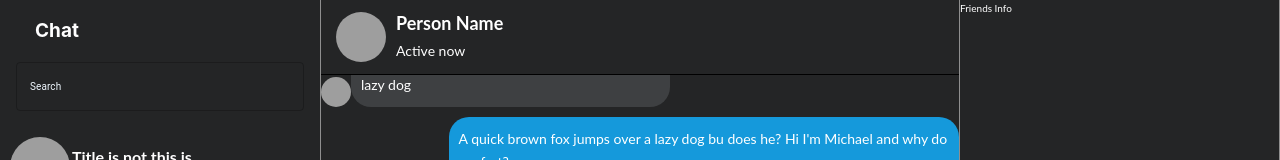
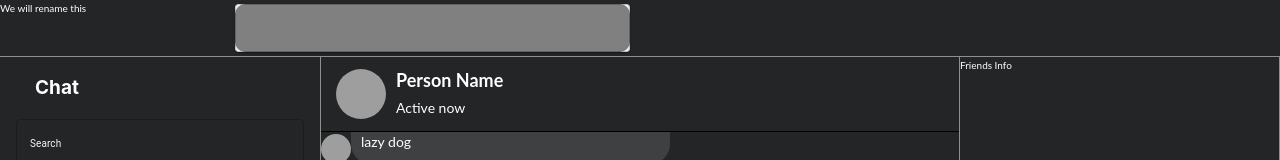
Before and after one commit to BimalPandeyCode/WeWillRenameThis, a React (Create React App) app in the folder Client/facebookclone/: page /messages in a window 1280 px wide. Shown: the top 160 px of the page. Built offline with nearby package versions, Linux system fonts and the light colour scheme; grey boxes are pictures that could not be loaded.

Commit message:
Removed node modules Day.4

```diff
--- a/Client/facebookclone/src/pages/MessagesPage/index.css
+++ b/Client/facebookclone/src/pages/MessagesPage/index.css
@@ -3,10 +3,11 @@
   display: grid;
   -ms-grid-columns: 0.5fr 1fr 0.5fr;
       grid-template-columns: 0.5fr 1fr 0.5fr;
-      grid-template-areas: "searchBar  individualmessages friendsInfo"
+      grid-template-areas: "NavBar NavBar NavBar"
+ "searchBar  individualmessages friendsInfo"
  "friendList individualmessages friendsInfo";
-  -ms-grid-rows: 125px 1fr;
-      grid-template-rows: 125px 1fr;
+  -ms-grid-rows: 57px 125px 1fr;
+      grid-template-rows: 57px 125px 1fr;
   min-height: 100vh;
   max-height: 100vh;
   color: white;
@@ -15,8 +16,47 @@
   z-index: 2;
 }
 
+.MessagesPageContainer .NavBar {
+  -ms-grid-row: 1;
+  -ms-grid-column: 1;
+  -ms-grid-column-span: 3;
+  grid-area: NavBar;
+  border-bottom: 1px solid #8f8f8f;
+  display: -ms-grid;
+  display: grid;
+  -ms-grid-columns: 150px 1fr 1fr;
+      grid-template-columns: 150px 1fr 1fr;
+      grid-template-areas: "navbarTitle navbarSearchbar .";
+}
+
+.MessagesPageContainer .NavBar .NavBar__title {
+  -ms-grid-row: 1;
+  -ms-grid-column: 1;
+  grid-area: navbarTitle;
+}
+
+.MessagesPageContainer .NavBar .NavBar__searchBar {
+  -ms-grid-row: 1;
+  -ms-grid-column: 2;
+  grid-area: navbarSearchbar;
+  display: -ms-grid;
+  display: grid;
+  place-items: center;
+}
+
+.MessagesPageContainer .NavBar .NavBar__searchBar .NavBar__searchBar__form {
+  width: 70%;
+}
+
+.MessagesPageContainer .NavBar .NavBar__searchBar .NavBar__searchBar__form .NavBar__searchBar__form__input {
+  width: 100%;
+  margin-top: auto;
+  background-color: gray;
+  border-radius: 10px;
+}
+
 .MessagesPageContainer .MessagesPageContainer__searchBar {
-  -ms-grid-row: 1;
+  -ms-grid-row: 2;
   -ms-grid-column: 1;
   grid-area: searchBar;
   z-index: 1;
@@ -62,7 +102,7 @@
 }
 
 .MessagesPageContainer .MessagesPageContainer__friendList {
-  -ms-grid-row: 2;
+  -ms-grid-row: 3;
   -ms-grid-column: 1;
   grid-area: friendList;
   display: -webkit-box;
@@ -156,7 +196,7 @@
 }
 
 .MessagesPageContainer .MessagesPageContainer__individualMessages {
-  -ms-grid-row: 1;
+  -ms-grid-row: 2;
   -ms-grid-row-span: 2;
   -ms-grid-column: 2;
   grid-area: individualmessages;
@@ -404,7 +444,7 @@
 }
 
 .MessagesPageContainer .MessagesPageContainer__friendsInfo {
-  -ms-grid-row: 1;
+  -ms-grid-row: 2;
   -ms-grid-row-span: 2;
   -ms-grid-column: 3;
   grid-area: friendsInfo;
--- a/Client/facebookclone/src/pages/MessagesPage/index.js
+++ b/Client/facebookclone/src/pages/MessagesPage/index.js
@@ -1,15 +1,52 @@
 import "./index.css";
 import SearchInput from "@material-ui/core/TextField";
+import IconButton from "@material-ui/core/IconButton";
+import Paper from "@material-ui/core/Paper";
+import InputAdornment from "@material-ui/core/InputAdornment";
 import Button from "@material-ui/core/Button";
 import React, { useEffect } from "react";
 
 const MessagesPage = () => {
   return (
     <div className="MessagesPageContainer">
+      <Navbar />
       <SideFriendsList />
       <SearchFriends />
       <IndividualMessages />
       <FriendsInfo />
+    </div>
+  );
+};
+
+const Navbar = () => {
+  return (
+    <div className="NavBar">
+      <div className="NavBar__title">We will rename this</div>
+      <div className="NavBar__searchBar">
+        <Paper
+          className="NavBar__searchBar__form"
+          component="form"
+          noValidate
+          autoComplete="off"
+        >
+          <SearchInput
+            className="NavBar__searchBar__form__input"
+            endIcon={<i className="fas fa-search" />}
+            // InputProps={{
+            // startAdornment: (
+
+            // ),}}
+            variant="outlined"
+            inputProps={{ style: { color: "white" } }}
+          >
+            <InputAdornment position="end">
+              <IconButton>
+                <i className="fas fa-search" />
+              </IconButton>
+            </InputAdornment>
+          </SearchInput>
+        </Paper>
+      </div>
     </div>
   );
 };
@@ -303,6 +340,7 @@ const IndividualMessages = () => {
         <div className="MessagesPageContainer__individualMessages__bottomBar__sendButtonContainer">
           <Button
             variant="contained"
+            // endIcon={<i className="fas fa-search" />}
             className="MessagesPageContainer__individualMessages__bottomBar__sendButtonContainer__button"
           >
             <i className="fas fa-paper-plane fa-2x"></i>
--- a/Client/facebookclone/src/pages/MessagesPage/index.scss
+++ b/Client/facebookclone/src/pages/MessagesPage/index.scss
@@ -2,15 +2,42 @@
   display: grid;
   grid-template-columns: 0.5fr 1fr 0.5fr;
   grid-template-areas:
+    "NavBar NavBar NavBar"
     "searchBar  individualmessages friendsInfo"
     "friendList individualmessages friendsInfo";
-  grid-template-rows: 125px 1fr;
+  grid-template-rows: 57px 125px 1fr;
   min-height: 100vh;
   max-height: 100vh;
   color: white;
   background-color: #242526;
   overflow: hidden;
   z-index: 2;
+
+  .NavBar {
+    grid-area: NavBar;
+    border-bottom: 1px solid #8f8f8f;
+    display: grid;
+    grid-template-columns: 150px 1fr 1fr;
+    grid-template-areas: "navbarTitle navbarSearchbar .";
+    .NavBar__title {
+      grid-area: navbarTitle;
+    }
+    .NavBar__searchBar {
+      grid-area: navbarSearchbar;
+
+      display: grid;
+      place-items: center;
+      .NavBar__searchBar__form {
+        width: 70%;
+        .NavBar__searchBar__form__input {
+          width: 100%;
+          margin-top: auto;
+          background-color: lighten($color: #000000, $amount: 50%);
+          border-radius: 10px;
+        }
+      }
+    }
+  }
 
   .MessagesPageContainer__searchBar {
     grid-area: searchBar;
```
Also changed, not shown: 2 other files (tests, documents, lock files or other folders).
